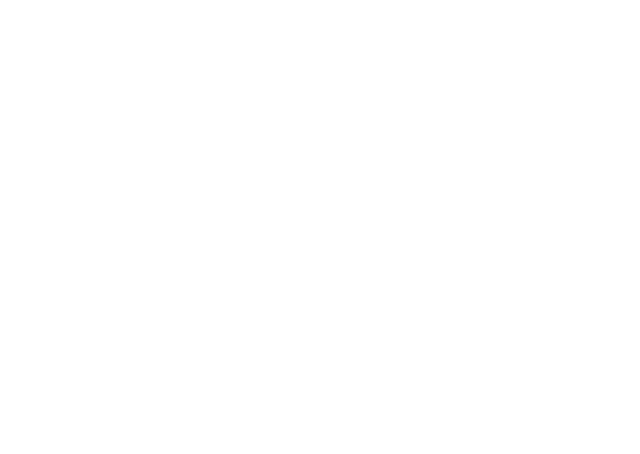
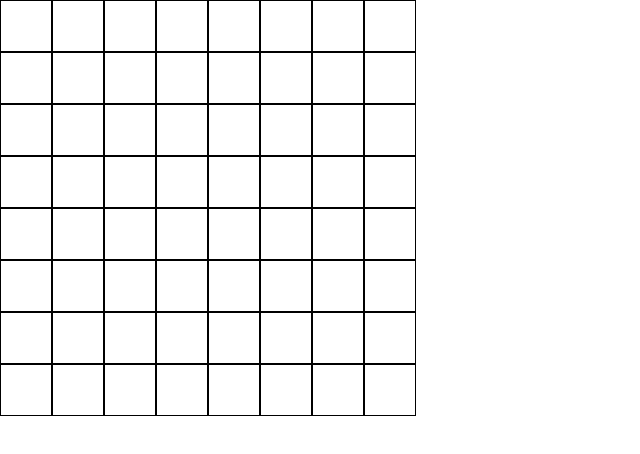
Before and after one commit to powerninja/othello-battle-app, a React (Create React App) app: page / in a window 1280 px wide. Shown: the top 454 px of the page, without its empty margins (0-640 px from the left). Built offline with nearby package versions, Linux system fonts and the light colour scheme.

Commit message:
8x8のマス目を表示

```diff
--- a/src/App.css
+++ b/src/App.css
@@ -36,3 +36,15 @@
     transform: rotate(360deg);
   }
 }
+
+.grid {
+  display: flex;
+  flex-wrap: wrap;
+  width: 450px;
+}
+
+.cell {
+  border: 1px solid black;
+  width: 50px;
+  height: 50px;
+}
--- a/src/App.tsx
+++ b/src/App.tsx
@@ -2,5 +2,16 @@ import React from "react";
 import "./App.css";
 
 export const App = () => {
-  return <div className="App"></div>;
+  const createGrid = () => {
+    const cells = [];
+    for (let i = 0; i < 64; i++) {
+      cells.push(<div key={i} className="cell"></div>);
+    }
+    return cells;
+  };
+  return (
+    <div className="App">
+      <div className="grid">{createGrid()}</div>
+    </div>
+  );
 };
```
